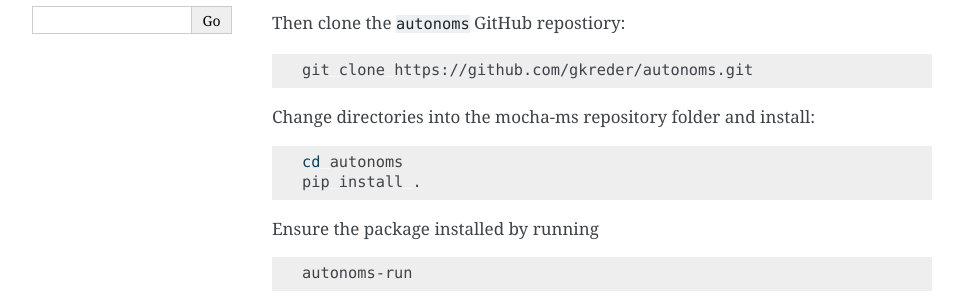
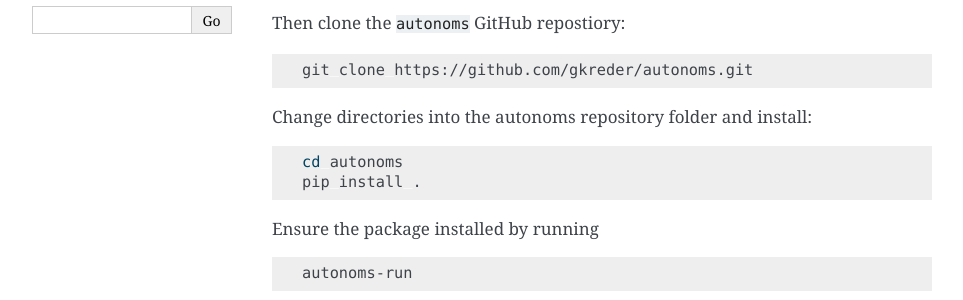
Before and after one commit to gkreder/autonoms, a Sphinx documentation site: the page built from docs/installation.rst, in a window 1280 px wide. Shown: the part 305-605 px from the top of the page, without its empty margins (148-1111 px from the left). Built offline with Sphinx 7.4.7, drawn with Linux system fonts in a browser that asks for light colours.

Commit message:
Update installation.rst

```diff
--- a/docs/installation.rst
+++ b/docs/installation.rst
@@ -21,7 +21,7 @@
 
     git clone https://github.com/gkreder/autonoms.git
 
-Change directories into the mocha-ms repository folder and install:
+Change directories into the autonoms repository folder and install:
 
 .. code-block:: shell
 
```
